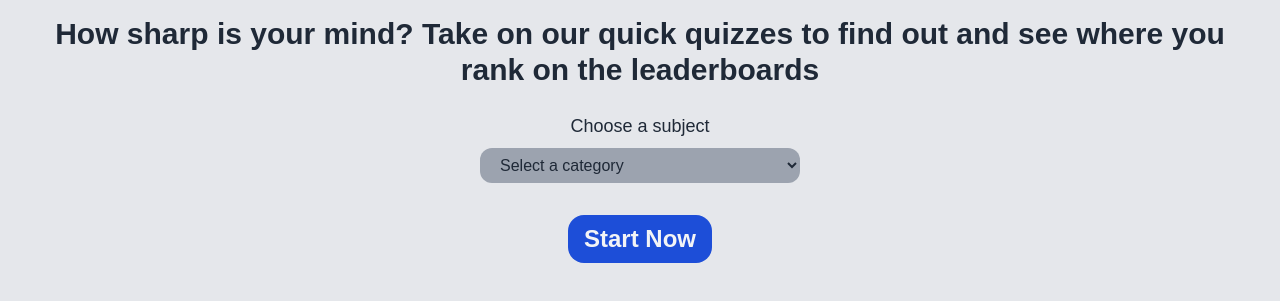
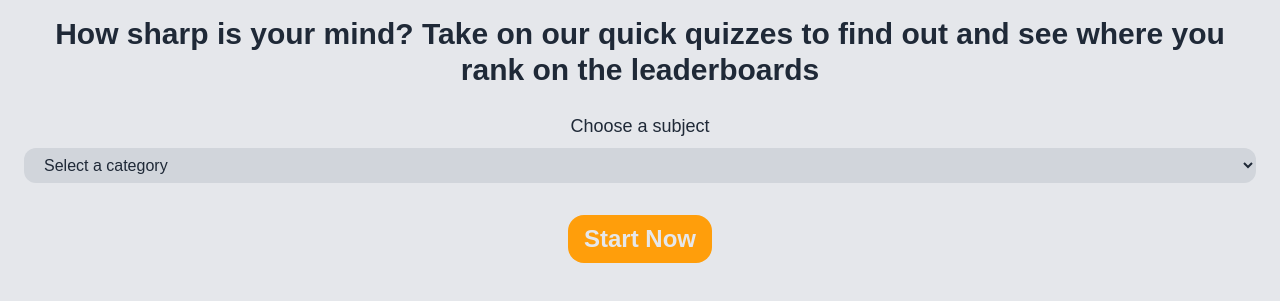
Before and after one commit to Tanko99/Quiz-app, a website: page quiz/index.html in a window 1280 px wide. Shown: the part 321-622 px from the top of the page. Drawn offline with nearby package versions, Linux system fonts and the light colour scheme.

Commit message:
index file: categories changed to suit the API categories and styles added for resopnsiveness

```diff
--- a/quiz/index.html
+++ b/quiz/index.html
@@ -15,17 +15,18 @@
             <label for="category" class="block mb-2 font-medium text-lg">
                 Choose a subject
             </label>
-            <select id="category"class="md:w-80 w-54 px-4 py-2 bg-gray-400 rounded-xl">
+            <select id="category"class="w-full  px-4 py-2 bg-gray-300 rounded-xl">
                 <option value="">Select a category</option>
-                <option value="javascript">JavaScript</option>
-                <option value="html">HTML</option>
-                <option value="react">React</option>
-                <option value="css">CSS</option>
+                <option value="9">General Knowledge</option>
+                <option value="19">Mathematics</option>
+                <option value="18">Computers</option>
+                <option value="21">Sports</option>
+                <option value="17">Nature</option>
             </select>
         </article>
 
         <button id="start-btn" type="submit" class="px-4 py-2 rounded-2xl mt-8  cursor-pointer text-2xl
-        bg-blue-700 font-bold text-gray-100">
+        bg-accent font-bold text-gray-200">
             Start Now
         </button>
     </header>
```
